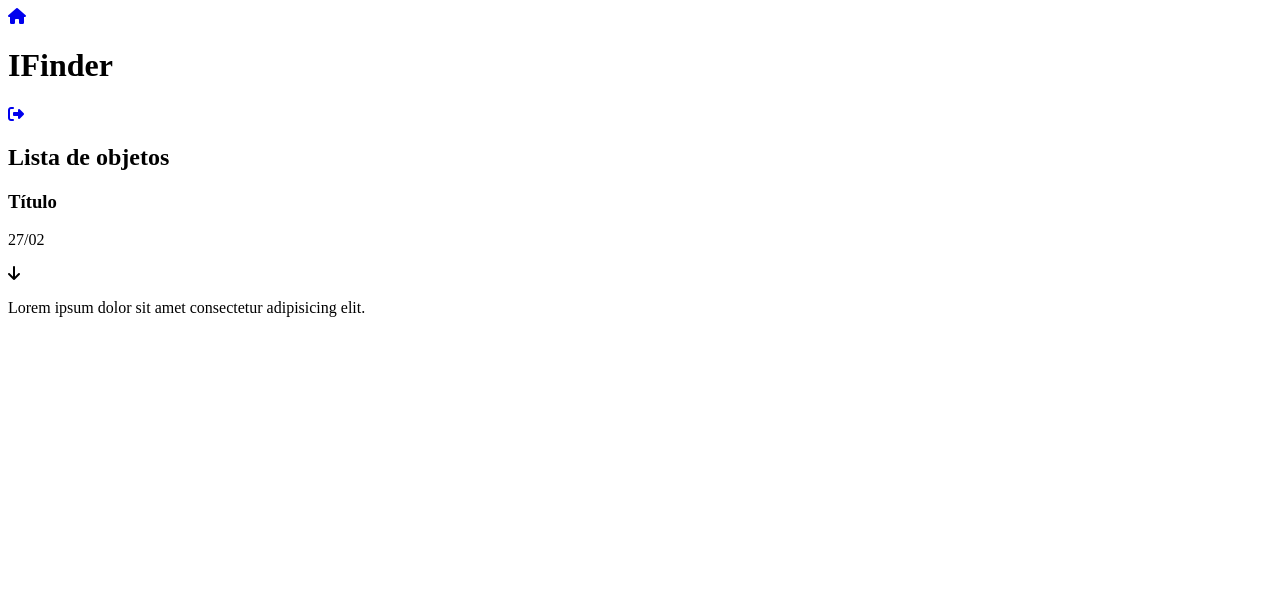
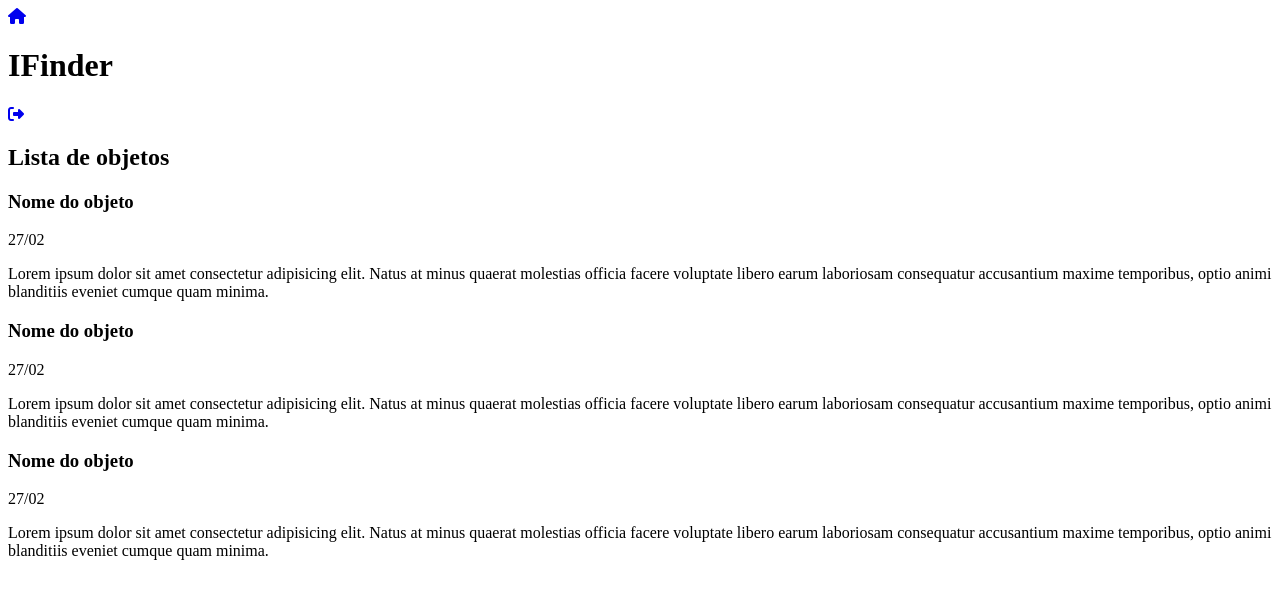
Before and after one commit to soualansousa/IFinder_Django, a Django app: page /objetos/ in a window 1280 px wide. Shown: the top 599 px of the page. Run offline with Django 5.2, Linux system fonts and the light colour scheme.

Commit message:
Estiilizando a página de objetos

```diff
--- a/ifinder/templates/ifinder/pages/encontrei-objeto.html
+++ b/ifinder/templates/ifinder/pages/encontrei-objeto.html
@@ -1,6 +1,6 @@
 {% extends 'global/base.html'%}
 
-{% block title %} | Perdi meu objeto{% endblock title %}
+{% block title %} | Encontrei um objeto{% endblock title %}
 
 {% block content %}
 
--- a/ifinder/templates/ifinder/pages/home.html
+++ b/ifinder/templates/ifinder/pages/home.html
@@ -5,7 +5,7 @@
 {% block content %}
     <body>
         <main>
-            <h2 class="topo-login">Oque deseja fazer?</h2>
+            <h2 class="topo-login">O que você deseja fazer?</h2>
             <section>
                 <div class="display-menu-formulario">
                     <div class="botoes-home">
--- a/ifinder/templates/ifinder/pages/objetos.html
+++ b/ifinder/templates/ifinder/pages/objetos.html
@@ -5,23 +5,45 @@
 {% block content %}
     <h2 class="topo-login">Lista de objetos</h2>
 
-    <div class="container-objetos">
-        <div class="objeto-content">
+    <div class="objetos-container">
+        <div class="objeto">
             <div class="objeto-header">
-                <div class="title">
-                    <h3>Título</h3>
+                <div class="objeto-titulo">
+                    <h3>Nome do objeto</h3>
                 </div>
-                <div class="data">
+                <div class="data-icon">
                     <p>27/02</p>
-                    <i class="fa-solid fa-arrow-down"></i>
                 </div>
             </div>
-            <div class="objeto-descricao">
-                <p>Lorem ipsum dolor sit amet consectetur adipisicing elit.</p>
+            <div class="objeto-descrição">
+                <p>Lorem ipsum dolor sit amet consectetur adipisicing elit. Natus at minus quaerat molestias officia facere voluptate libero earum laboriosam consequatur accusantium maxime temporibus, optio animi blanditiis eveniet cumque quam minima.</p>
             </div>
         </div>
-        <!-- {% for objeto in objetos %}
-        {% include "ifinder/partials/objeto.html" %}
-        {% endfor %} -->
+        <div class="objeto">
+            <div class="objeto-header">
+                <div class="objeto-titulo">
+                    <h3>Nome do objeto</h3>
+                </div>
+                <div class="data-icon">
+                    <p>27/02</p>
+                </div>
+            </div>
+            <div class="objeto-descrição">
+                <p>Lorem ipsum dolor sit amet consectetur adipisicing elit. Natus at minus quaerat molestias officia facere voluptate libero earum laboriosam consequatur accusantium maxime temporibus, optio animi blanditiis eveniet cumque quam minima.</p>
+            </div>
+        </div>
+        <div class="objeto">
+            <div class="objeto-header">
+                <div class="objeto-titulo">
+                    <h3>Nome do objeto</h3>
+                </div>
+                <div class="data-icon">
+                    <p>27/02</p>
+                </div>
+            </div>
+            <div class="objeto-descrição">
+                <p>Lorem ipsum dolor sit amet consectetur adipisicing elit. Natus at minus quaerat molestias officia facere voluptate libero earum laboriosam consequatur accusantium maxime temporibus, optio animi blanditiis eveniet cumque quam minima.</p>
+            </div>
+        </div>
     </div>
 {% endblock content %}
```
Also changed, not shown: ifinder/models.py (+0 -11 lines).
